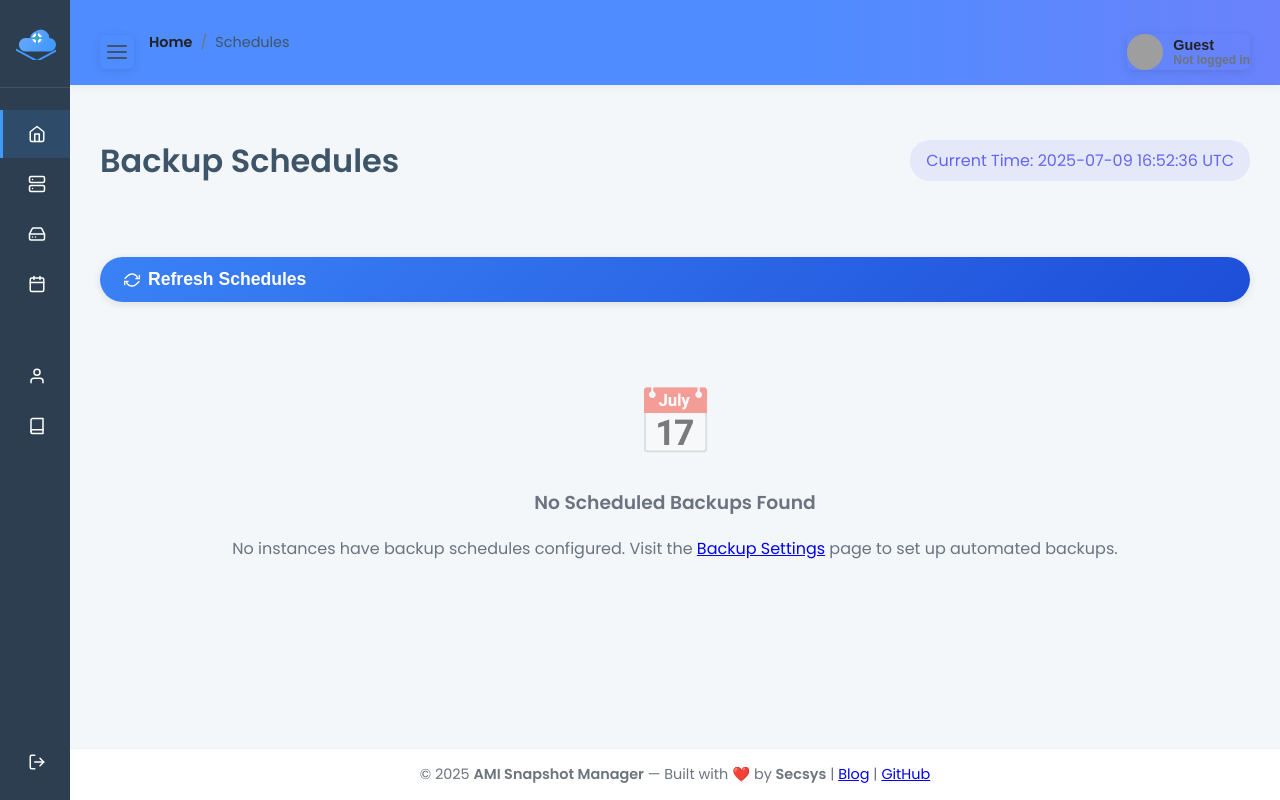
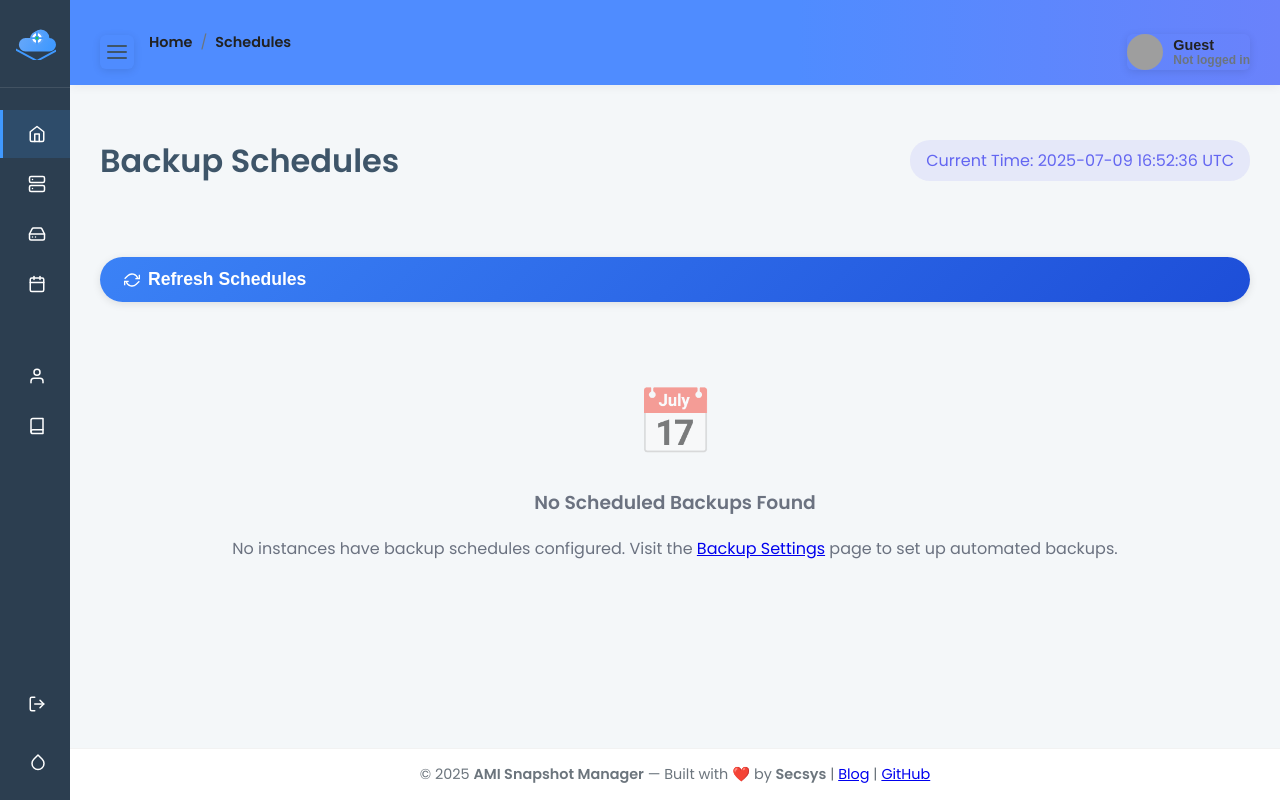
Before and after one commit to s3csys/amivault, a Flask app: page /schedules in a window 1280 px wide. Run offline with Flask 3, Linux system fonts and the light colour scheme; the visitor is signed in with stand-in values (Sample User, id 1); some libraries are stand-ins or nearby versions; grey boxes are pictures that could not be loaded.

Commit message:
fixed bropdown issue

```diff
--- a/static/style.css
+++ b/static/style.css
@@ -639,7 +639,9 @@
   /* Position will be set dynamically by JavaScript */
   border: 1px solid var(--input-border);
   left: 0;
-  top: 100%;
+  bottom: 100%; /* Changed from top: 100% to bottom: 100% to position above */
+  margin-bottom: 5px; /* Add some spacing between button and dropdown */
+  transition: opacity 0.2s, transform 0.2s;
 }
 
 /* Add a header to the dropdown */
@@ -658,7 +660,7 @@
 
 /* Animation for dropdown */
 @keyframes fadeIn {
-  from { opacity: 0; transform: translateY(10px); }
+  from { opacity: 0; transform: translateY(-10px); } /* Changed from translateY(10px) to translateY(-10px) */
   to { opacity: 1; transform: translateY(0); }
 }
 
--- a/static/theme-switcher.js
+++ b/static/theme-switcher.js
@@ -98,44 +98,54 @@
       });
     }
 
-    // Add event listener for the sidebar theme button
-    const sidebarThemeButton = document.getElementById('sidebar-theme-button');
+    // Add hover event listeners for the sidebar theme item
+    const sidebarThemeItem = document.getElementById('sidebar-theme-item');
     const themeDropdownContainer = document.getElementById('theme-dropdown-container');
 
-    if (sidebarThemeButton && themeDropdownContainer) {
+    if (sidebarThemeItem && themeDropdownContainer) {
       // Ensure dropdown is properly positioned relative to the button
       const updateDropdownPosition = () => {
-        const sidebarItem = document.getElementById('sidebar-theme-item');
         const isCollapsed = document.querySelector('.app-container').classList.contains('sidebar-collapsed');
 
         if (isCollapsed) {
           // When sidebar is collapsed, position to the right of the sidebar
           themeDropdownContainer.style.left = 'var(--sidebar-collapsed-width)';
-          themeDropdownContainer.style.top = `${sidebarItem.offsetTop}px`;
+          themeDropdownContainer.style.top = 'auto';
+          themeDropdownContainer.style.bottom = `calc(100% - ${sidebarThemeItem.offsetTop}px)`;
         } else {
-          // When sidebar is expanded, position below the button
+          // When sidebar is expanded, position above the button
           themeDropdownContainer.style.left = '0';
-          themeDropdownContainer.style.top = '100%';
+          themeDropdownContainer.style.top = 'auto';
+          themeDropdownContainer.style.bottom = '100%';
         }
       };
 
-      sidebarThemeButton.addEventListener('click', (e) => {
-        e.preventDefault();
-        e.stopPropagation(); // Prevent event bubbling
-
+      // Show dropdown on mouseenter
+      sidebarThemeItem.addEventListener('mouseenter', () => {
         // Update position before showing
         updateDropdownPosition();
 
-        // Toggle active class
-        themeDropdownContainer.classList.toggle('active');
+        // Show dropdown
+        themeDropdownContainer.classList.add('active');
       });
 
-      // Close dropdown when clicking outside
-      document.addEventListener('click', (e) => {
-        if (!sidebarThemeButton.contains(e.target) &&
-            !themeDropdownContainer.contains(e.target)) {
+      // Hide dropdown when mouse leaves both the item and the dropdown
+      sidebarThemeItem.addEventListener('mouseleave', (e) => {
+        // Check if mouse is moving to the dropdown
+        const toElement = e.relatedTarget;
+        if (!themeDropdownContainer.contains(toElement)) {
           themeDropdownContainer.classList.remove('active');
         }
+      });
+
+      // Keep dropdown open when mouse is over it
+      themeDropdownContainer.addEventListener('mouseenter', () => {
+        themeDropdownContainer.classList.add('active');
+      });
+
+      // Hide dropdown when mouse leaves it
+      themeDropdownContainer.addEventListener('mouseleave', () => {
+        themeDropdownContainer.classList.remove('active');
       });
 
       // Update position when sidebar is toggled
--- a/templates/base.html
+++ b/templates/base.html
@@ -17,6 +17,8 @@
     <!-- Sidebar Navigation -->
     <aside class="sidebar">
       <div class="sidebar-header">
+        <!-- Make logo and title clickable to redirect to home page -->
+        <a href="{{ url_for('dashboard') }}" class="logo-header-link">
           <div class="logo-container" aria-label="AMI Snapshot Logo">
             <svg width="40" height="40" viewBox="10 20 42 40" fill="none"
               xmlns="http://www.w3.org/2000/svg"
@@ -41,12 +43,12 @@
             </svg>
           </div>
           <h1 class="sidebar-title">Ami Vault</h1>
+        </a>
       </div>
 
       <!-- Sidebar Navigation Categories -->
       <nav class="sidebar-nav">
         <div class="nav-category">
-          <!-- <span class="nav-category-title">APPS</span> -->
           <ul class="nav-items">
             <li class="nav-item active">
               <a href="{{ url_for('dashboard') }}">
@@ -75,32 +77,7 @@
           </ul>
         </div>
 
-        <!-- <div class="nav-category">
-          <span class="nav-category-title">UI COMPONENTS</span>
-          <ul class="nav-items">
-            <li class="nav-item">
-              <a href="#">
-                <i data-feather="square"></i>
-                <span>Color</span>
-              </a>
-            </li>
-            <li class="nav-item">
-              <a href="#">
-                <i data-feather="type"></i>
-                <span>Typography</span>
-              </a>
-            </li>
-            <li class="nav-item">
-              <a href="#">
-                <i data-feather="image"></i>
-                <span>Icons</span>
-              </a>
-            </li>
-          </ul>
-        </div> -->
-
         <div class="nav-category">
-          <!-- <span class="nav-category-title">PAGES</span> -->
           <ul class="nav-items">
             <li class="nav-item">
               <a href="{{ url_for('user_settings') }}">
@@ -114,11 +91,10 @@
                 <span>API Docs</span>
               </a>
             </li>
-            <!-- Logout link moved to the end of sidebar -->
           </ul>
         </div>
 
-        <!-- Added logout at the end of sidebar -->
+        <!-- Moved logout and theme switcher to the bottom -->
         <div class="nav-category" style="margin-top: auto;">
           <ul class="nav-items">
             <li class="nav-item">
@@ -127,26 +103,51 @@
                 <span>Logout</span>
               </a>
             </li>
+            <!-- Theme switcher moved below logout -->
+            <!-- Replace the existing theme switcher in the sidebar -->
+            <li class="nav-item" id="sidebar-theme-item">
+              <a href="#" id="sidebar-theme-button">
+                <i data-feather="droplet"></i>
+                <span>Theme</span>
+              </a>
+              <!-- Modified theme dropdown container with better positioning -->
+              <div class="theme-dropdown-container" id="theme-dropdown-container">
+                <div class="theme-dropdown-header">Select Theme</div>
+                <select id="theme-dropdown" class="theme-select" aria-label="Select theme">
+                  <option disabled>-- Light Themes --</option>
+                  <option value="classic-light">Classic Light</option>
+                  <option value="soft-gray">Soft Gray</option>
+                  <option value="material-light">Material Light</option>
+                  <option value="flat-ui-light">Flat UI Light</option>
+                  <option value="minimal-white">Minimal White</option>
+
+                  <option disabled>-- Dark Themes --</option>
+                  <option value="classic-dark">Classic Dark</option>
+                  <option value="midnight-blue">Midnight Blue</option>
+                  <option value="neon-dark">Neon Dark</option>
+                  <option value="cyberpunk">Cyberpunk</option>
+                  <option value="dark-gray">Dark Gray</option>
+
+                  <option disabled>-- Hybrid Themes --</option>
+                  <option value="tailwind-ui-light">Tailwind UI Light</option>
+                  <option value="tailwind-ui-dark">Tailwind UI Dark</option>
+                  <option value="ant-design-light">Ant Design Light</option>
+                  <option value="ant-design-dark">Ant Design Dark</option>
+                  <option value="bootstrap-light">Bootstrap Light</option>
+                  <option value="bootstrap-dark">Bootstrap Dark</option>
+                  <option value="datta-able-light">Datta Able Light</option>
+                  <option value="datta-able-dark">Datta Able Dark</option>
+
+                  <option disabled>-- Designer Themes --</option>
+                  <option value="solarized-light">Solarized Light</option>
+                  <option value="solarized-dark">Solarized Dark</option>
+                  <option value="dracula">Dracula</option>
+                  <option value="nord">Nord</option>
+                </select>
+              </div>
+            </li>
           </ul>
         </div>
-
-        <!-- <div class="nav-category">
-          <span class="nav-category-title">OTHER</span>
-          <ul class="nav-items">
-            <li class="nav-item">
-              <a href="#">
-                <i data-feather="menu"></i>
-                <span>Menu Levels</span>
-              </a>
-            </li>
-            <li class="nav-item">
-              <a href="#">
-                <i data-feather="file"></i>
-                <span>Sample Page</span>
-              </a>
-            </li>
-          </ul>
-        </div> -->
       </nav>
     </aside>
 
@@ -162,7 +163,8 @@
             <a href="{{ url_for('dashboard') }}">Home</a>
             {% if request.endpoint != 'dashboard' %}
               <span class="breadcrumb-separator">/</span>
-              <span>{{ request.endpoint|capitalize }}</span>
+              <!-- Fix breadcrumb to show proper path -->
+              <span><a href="{{ url_for(request.endpoint) }}">{{ request.endpoint.replace('_', ' ').title() }}</a></span>
             {% endif %}
           </div>
         </div>
@@ -178,8 +180,6 @@
               </div>
             </button>
           </div>
-
-          <!-- Theme switcher will be moved to sidebar -->
         </div>
       </header>
 
@@ -292,27 +292,6 @@
       });
     }
 
-
-    // Move theme switcher to sidebar
-    const sidebarThemeButton = document.getElementById('sidebar-theme-button');
-    if (sidebarThemeButton) {
-      sidebarThemeButton.addEventListener('click', function(e) {
-        e.preventDefault();
-        const themeMenu = document.querySelector('.theme-switcher-menu');
-        if (themeMenu) {
-          themeMenu.classList.toggle('active');
-        }
-      });
-
-      // Close when clicking outside
-      document.addEventListener('click', function(e) {
-        const themeMenu = document.querySelector('.theme-switcher-menu');
-        if (themeMenu && !sidebarThemeButton.contains(e.target) && !themeMenu.contains(e.target)) {
-          themeMenu.classList.remove('active');
-        }
-      });
-    }
-
     // Notification dropdown toggle
     const notifBtn = document.getElementById('notifBtn');
     if (notifBtn) {
```
Lines whose indentation alone changed are shown as unchanged.
